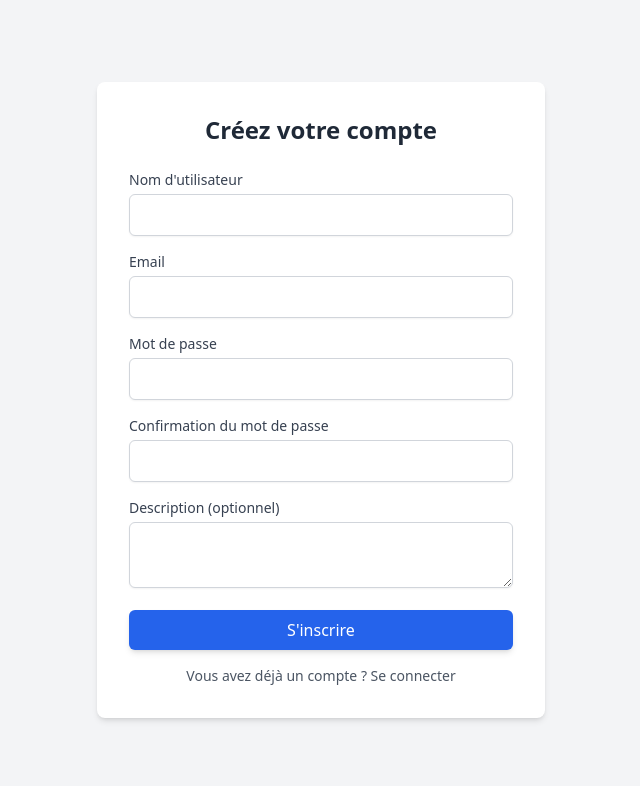
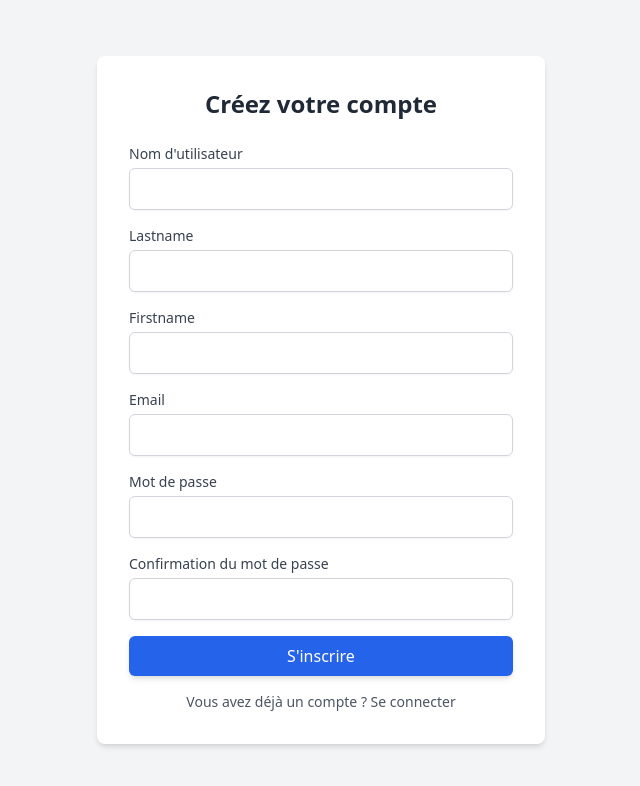
Before and after one commit to Oceane86/solibad, a Next.js app: page /register in a window 1280 px wide. Shown: the top 786 px of the page, without its empty margins (319-959 px from the left). Built offline with nearby package versions, Linux system fonts and the light colour scheme.

Commit message:
Version avec login/register et avec popup d'enchère

```diff
--- a/app/api/register/route.js
+++ b/app/api/register/route.js
@@ -9,10 +9,10 @@ export async function POST(req) {
         await connectToDB();
 
         const data = await req.json();
-        const { username, email, password, status = "visiteur" } = data;
+        const { username, firstname, lastname, email, password, status = "visiteur" } = data;
 
         // Validation de base
-        if (!username || !email || !password) {
+        if (!username || !firstname || !lastname || !email || !password) {
             return NextResponse.json({
                 message: "Tous les champs sont obligatoires"
             }, { status: 400 });
@@ -32,8 +32,10 @@ export async function POST(req) {
         // Création du nouvel utilisateur avec le mot de passe hashé
         const newUser = new User({
             username,
+            lastname,
+            firstname,
             email,
-            password: hashedPassword, // Utilisation du mot de passe hashé
+            password: hashedPassword,
             status
         });
 
--- a/app/detail/[id]/page.jsx
+++ b/app/detail/[id]/page.jsx
@@ -4,8 +4,12 @@ import {Suspense, useEffect, useRef, useState} from "react";
 import { useParams } from "next/navigation";
 import io from "socket.io-client";
 import Header from "@/components/Header";
+import { useSession, signIn, signOut } from "next-auth/react";
+import Link from "next/link";
 
 const DetailPage = () => {
+    const [showModal, setShowModal] = useState(false);
+    const { data: session } = useSession();
     const params = useParams();
     const [id, setId] = useState(null);
     const [item, setItem] = useState(null);
@@ -153,7 +157,12 @@ const DetailPage = () => {
                                         <p>Dernière enchère:</p>
                                         <div className=" xl:flex xl:flex-row gap-10">
                                             <p className="font-bold px-5 py-3 sm:px-10 sm:py-5 bg-red-500 text-white rounded-lg text-center">{enchereActuelle}€</p>
-                                            <p className="font-bold px-5 py-3 sm:px-10 sm:py-5 bg-gray-50 border-2 rounded-lg text-center mt-6 xl:mt-0">Enchèrir</p>
+                                            {session && (
+                                                <button onClick={() => setShowModal(true)} className="font-bold px-5 py-3 sm:px-10 sm:py-5 bg-gray-50 border-2 rounded-lg text-center mt-6 xl:mt-0">Enchèrir</button>
+                                            )}
+                                            {!session && (
+                                                <Link href="/login" className="font-bold px-5 py-3 sm:px-10 sm:py-5 bg-gray-50 border-2 rounded-lg text-center mt-6 xl:mt-0">Connectez-vous pour enchérir</Link>
+                                            )}
                                         </div>
 
                                     </div>
@@ -163,6 +172,45 @@ const DetailPage = () => {
                                     <p className="mt-4">🔥 <b>{ nbBids }</b> Enchères</p>
                                 </div>
                             </div>
+
+                            {/* Modal */}
+                            {showModal && (
+                                <div className="fixed inset-0 flex items-center justify-center bg-black bg-opacity-50 px-10">
+                                    <div className="bg-white p-6 rounded-lg shadow-lg">
+                                        <h2 className="text-lg font-bold">Confirmer votre enchère</h2>
+                                        <p className="mt-2">Êtes-vous sûr de vouloir enchérir ?</p>
+                                        <input
+                                            type="number"
+                                            placeholder="Montant de l'enchère"
+                                            min={enchereActuelle + 1}
+                                            defaultValue={enchereActuelle + 1}
+                                            className="mt-4 w-full px-4 py-2 border border-gray-300 rounded-lg focus:outline-none focus:ring-blue-500 focus:border-blue-500"
+                                        />
+                                        <p className="mt-2 text-sm text-gray-500">Votre enchère doit être supérieure à {enchereActuelle}€</p>
+                                        <div className="mt-5">
+                                            <input
+                                                type="checkbox"
+                                                id="verify"
+                                                name="verify"
+                                                className="mr-2"
+                                            />
+                                            <label htmlFor="verify" className="mt-2 text-sm text-gray-500">En validant une enchère, le
+                                                participant s'engage à effectuer le paiement en cas de gain.</label>
+                                        </div>
+                                        <div className="mt-4 flex justify-end">
+                                        <button
+                                                onClick={() => setShowModal(false)}
+                                                className="mr-2 px-4 py-2 bg-gray-200 rounded-lg"
+                                            >
+                                                Annuler
+                                            </button>
+                                            <button className="px-4 py-2 bg-blue-600 text-white rounded-lg">
+                                                Suivant
+                                            </button>
+                                        </div>
+                                    </div>
+                                </div>
+                            )}
 
                             <div className="flex flex-col xl:flex-row xl:gap-10">
                                 <div className="flex flex-col">
--- a/app/register/page.jsx
+++ b/app/register/page.jsx
@@ -1,3 +1,4 @@
+
 'use client';
 import { useState } from "react";
 import { useRouter } from 'next/navigation';
@@ -49,6 +50,8 @@ export default function RegisterPage() {
                 },
                 body: JSON.stringify({
                     username: formData.username,
+                    lastname: formData.lastname,
+                    firstname: formData.firstname,
                     email: formData.email,
                     password: formData.password,
                     status: "visiteur",
@@ -93,6 +96,40 @@ export default function RegisterPage() {
                         />
                         {errors.username && <p className="text-red-500 text-sm mt-1">{errors.username}</p>}
                     </div>
+
+
+                    <div>
+                        <label htmlFor="lastname" className="block text-sm font-medium text-gray-700">
+                            Lastname
+                        </label>
+                        <input
+                            id="lastname"
+                            name="lastname"
+                            type="lastname"
+                            value={formData.lastname}
+                            onChange={handleChange}
+                            className="mt-1 w-full px-4 py-2 border border-gray-300 rounded-md shadow-sm focus:outline-none focus:ring-blue-500 focus:border-blue-500"
+                        />
+                        {errors.lastname && <p className="text-red-500 text-sm mt-1">{errors.lastname}</p>}
+                    </div>
+
+
+                    <div>
+                        <label htmlFor="firstname" className="block text-sm font-medium text-gray-700">
+                            Firstname
+                        </label>
+                        <input
+                            id="firstname"
+                            name="firstname"
+                            type="firstname"
+                            value={formData.firstname}
+                            onChange={handleChange}
+                            className="mt-1 w-full px-4 py-2 border border-gray-300 rounded-md shadow-sm focus:outline-none focus:ring-blue-500 focus:border-blue-500"
+                        />
+                        {errors.firstname && <p className="text-red-500 text-sm mt-1">{errors.firstname}</p>}
+                    </div>
+
+
 
                     <div>
                         <label htmlFor="email" className="block text-sm font-medium text-gray-700">
@@ -139,19 +176,6 @@ export default function RegisterPage() {
                         {errors.confirmPassword && <p className="text-red-500 text-sm mt-1">{errors.confirmPassword}</p>}
                     </div>
 
-                    <div>
-                        <label htmlFor="description" className="block text-sm font-medium text-gray-700">
-                            Description (optionnel)
-                        </label>
-                        <textarea
-                            id="description"
-                            name="description"
-                            value={formData.description}
-                            onChange={handleChange}
-                            className="mt-1 w-full px-4 py-2 border border-gray-300 rounded-md shadow-sm focus:outline-none focus:ring-blue-500 focus:border-blue-500"
-                        />
-                    </div>
-
                     {errors.form && (
                         <div className="text-red-500 text-sm text-center p-2 bg-red-50 rounded-md">
                             {errors.form}
```
